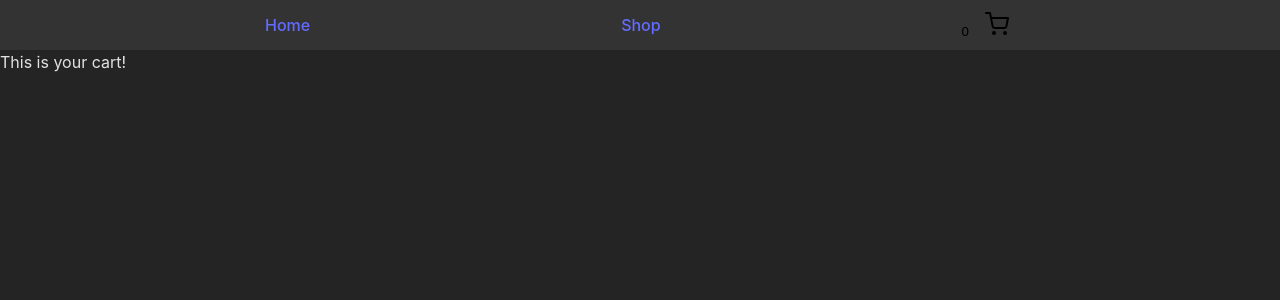
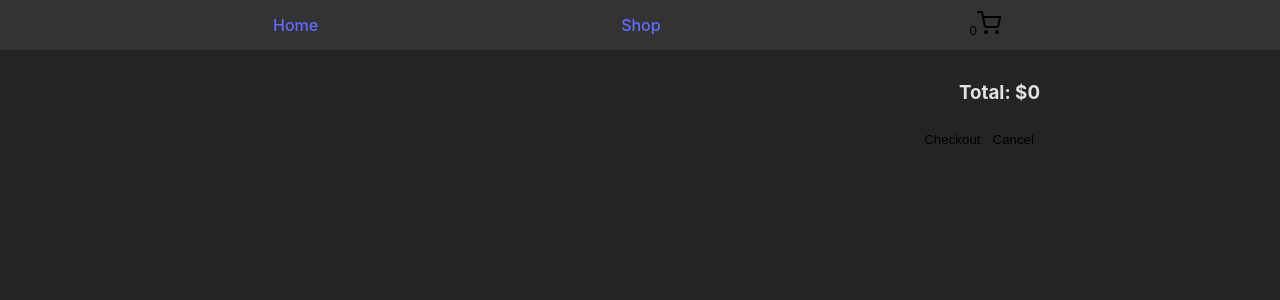
Before and after one commit to Muddybuilder/react-shopping-cart, a React (Vite) app: page /cart in a window 1280 px wide. Shown: the top 300 px of the page. Built offline with nearby package versions, Linux system fonts and the light colour scheme.

Commit message:
implement checkout page, remove duplicate cart items

```diff
--- a/src/Card.jsx
+++ b/src/Card.jsx
@@ -9,6 +9,7 @@ export default function Card({ item, cartItems, setCartItems }) {
       <img className="product-img" src={item.image}></img>
       <div className="text-container">
         <p>{item.title}</p>
+        <p>${item.price}</p>
         <div className="button-container">
           <div className="product-select">
             <button
@@ -30,7 +31,17 @@ export default function Card({ item, cartItems, setCartItems }) {
           <button
             type="button"
             onClick={() => {
-              number ? setCartItems([...cartItems, item]) : null;
+              let newArr = [...cartItems];
+              if (number) {
+                const idx = newArr.map((e) => e.item.id).indexOf(item.id);
+                if (idx !== -1) {
+                  newArr[idx].number += number;
+                } else {
+                  newArr.push({ item: item, number: number });
+                }
+                setCartItems(newArr);
+              }
+
               setNumber(0);
             }}
           >
--- /dev/null
+++ b/src/Cart.css
@@ -0,0 +1,23 @@
+.cart-container {
+  align-self: center;
+  width: min(90%, 800px);
+  display: flex;
+  flex-direction: column;
+  gap: 10px;
+  margin: 10px 10px;
+}
+.cart-item {
+  text-align: right;
+  display: flex;
+  gap: 5px;
+  align-items: center;
+}
+
+.cart-item > div {
+  flex: 1;
+}
+
+.cart-checkout {
+  flex: 1;
+  text-align: right;
+}
--- a/src/Cart.jsx
+++ b/src/Cart.jsx
@@ -1,7 +1,62 @@
-export default function Cart({ cartItems }) {
+import { useOutletContext } from "react-router-dom";
+import "./Cart.css";
+
+export default function Cart() {
+  const [cartItems, setCartItems] = useOutletContext();
+  let totalPrice = 0;
+
   return (
-    <>
-      <p>This is your cart!</p>
-    </>
+    <div className="cart-container">
+      {cartItems.map(({ item, number }) => {
+        totalPrice = totalPrice * item.price * number;
+        return (
+          <div key={item.title} className="cart-item">
+            <div>
+              <img src={item.image} height="100px" width="100px"></img>
+            </div>
+            <div>
+              <p>{item.title}</p>
+            </div>
+            <div>
+              <p>
+                ${item.price} * {number}
+              </p>
+            </div>
+            <div>
+              <p>${item.price * number}</p>
+            </div>
+          </div>
+        );
+      })}
+      <div className="cart-checkout">
+        <div>
+          <h3>
+            Total: $
+            {cartItems.reduce((accumulator, currentValue) => {
+              return (
+                accumulator + currentValue.item.price * currentValue.number
+              );
+            }, 0)}
+          </h3>
+        </div>
+        <button
+          onClick={() => {
+            cartItems.length
+              ? alert("Checkout Success!")
+              : alert("Nothing to checkout!");
+            setCartItems([]);
+          }}
+        >
+          Checkout
+        </button>
+        <button
+          onClick={() => {
+            setCartItems([]);
+          }}
+        >
+          Cancel
+        </button>
+      </div>
+    </div>
   );
 }
--- a/src/Header.css
+++ b/src/Header.css
@@ -28,6 +28,7 @@ ul {
   gap: 30px;
   justify-content: space-evenly;
   align-items: center;
+  height: 50px;
 }
 
 .navi li {
@@ -38,7 +39,7 @@ ul {
 .navi li a {
   display: inline-block;
   text-align: center;
-  padding: 14px 16px;
+  /* padding: 14px 16px; */
 }
 
 /* This is optional, however if you want to display the
--- a/src/Header.jsx
+++ b/src/Header.jsx
@@ -16,7 +16,7 @@ export default function Header({ cartItems }) {
           <button>
             <span>{cartItems.length}</span>
             <Link to="/cart">
-              <img src={cartImg} alt="Shopping Cart" />
+              <img src={cartImg} alt="Shopping Cart" height="100%" />
             </Link>
           </button>
         </li>
```
